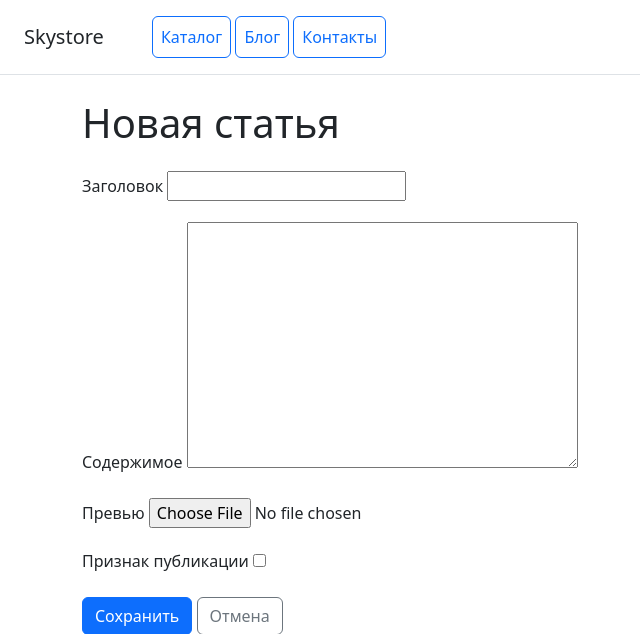
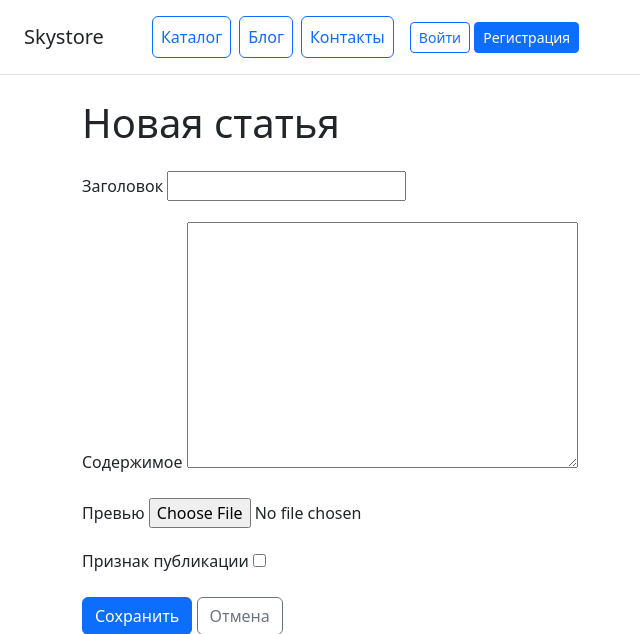
Before and after one commit to mouseanastasiyaa-alt/online-store, a Django app: page /blogs/create/ in a window 1280 px wide. Shown: the top 634 px of the page, without its empty margins (0-640 px from the left). Run offline with Django 5.2, Linux system fonts and the light colour scheme.

Commit message:
feat: меню с кнопкой входа/выхода и статусом пользователя

```diff
--- a/catalog/templates/includes/menu.html
+++ b/catalog/templates/includes/menu.html
@@ -1,8 +1,20 @@
 <div class="d-flex flex-column flex-md-row align-items-center p-3 px-md-4 mb-3 bg-white border-bottom box-shadow">
     <h5 class="my-0 mr-md-auto font-weight-normal">Skystore</h5>
-    <nav class="ms-5">
+    <nav class="ms-5 d-flex gap-2">
         <a class="p-2 btn btn-outline-primary" href="{% url 'catalog:home' %}">Каталог</a>
         <a class="p-2 btn btn-outline-primary" href="{% url 'blog:post_list' %}">Блог</a>
         <a class="p-2 btn btn-outline-primary" href="{% url 'catalog:contacts' %}">Контакты</a>
     </nav>
+    <div class="ms-3">
+        {% if user.is_authenticated %}
+            <span class="me-2">{{ user.email }}</span>
+            <form method="post" action="{% url 'users:logout' %}" class="d-inline">
+                {% csrf_token %}
+                <button type="submit" class="btn btn-sm btn-outline-secondary">Выйти</button>
+            </form>
+        {% else %}
+            <a class="btn btn-sm btn-outline-primary" href="{% url 'users:login' %}">Войти</a>
+            <a class="btn btn-sm btn-primary" href="{% url 'users:register' %}">Регистрация</a>
+        {% endif %}
+    </div>
 </div>
```
